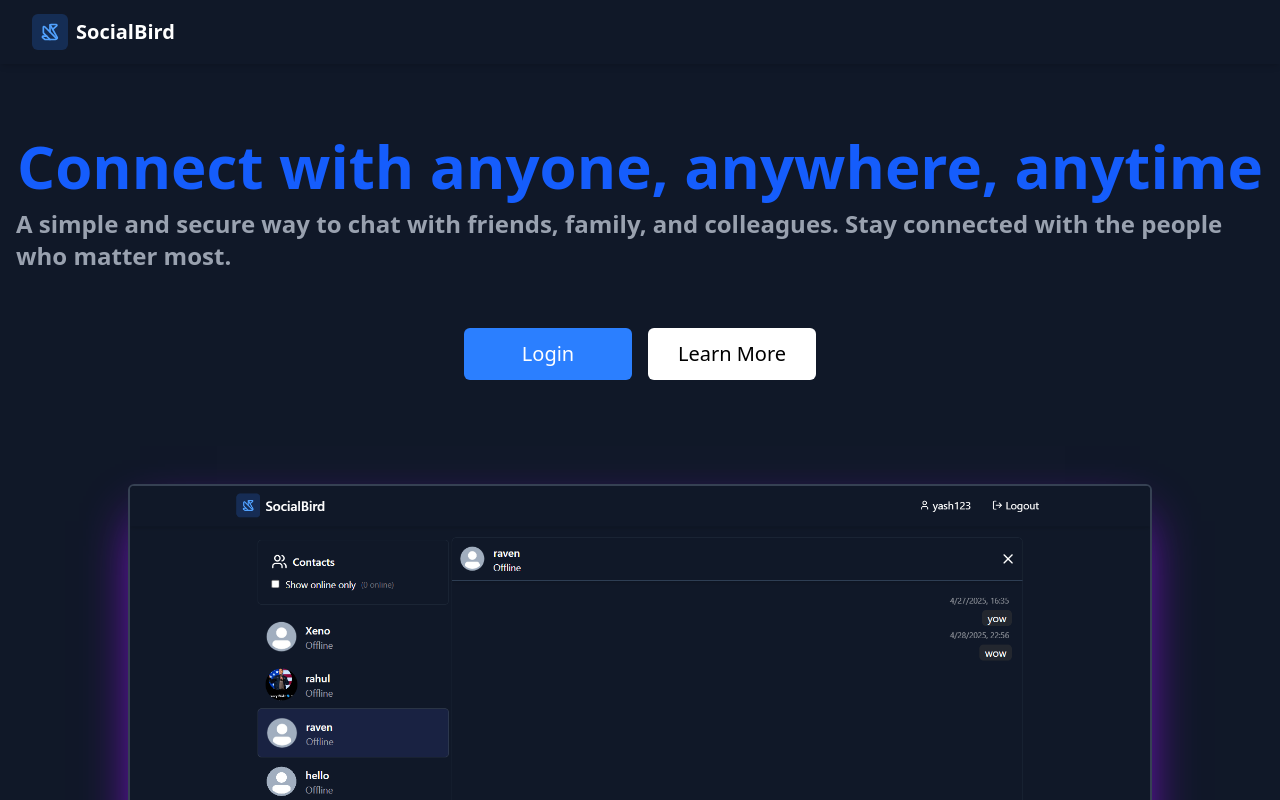
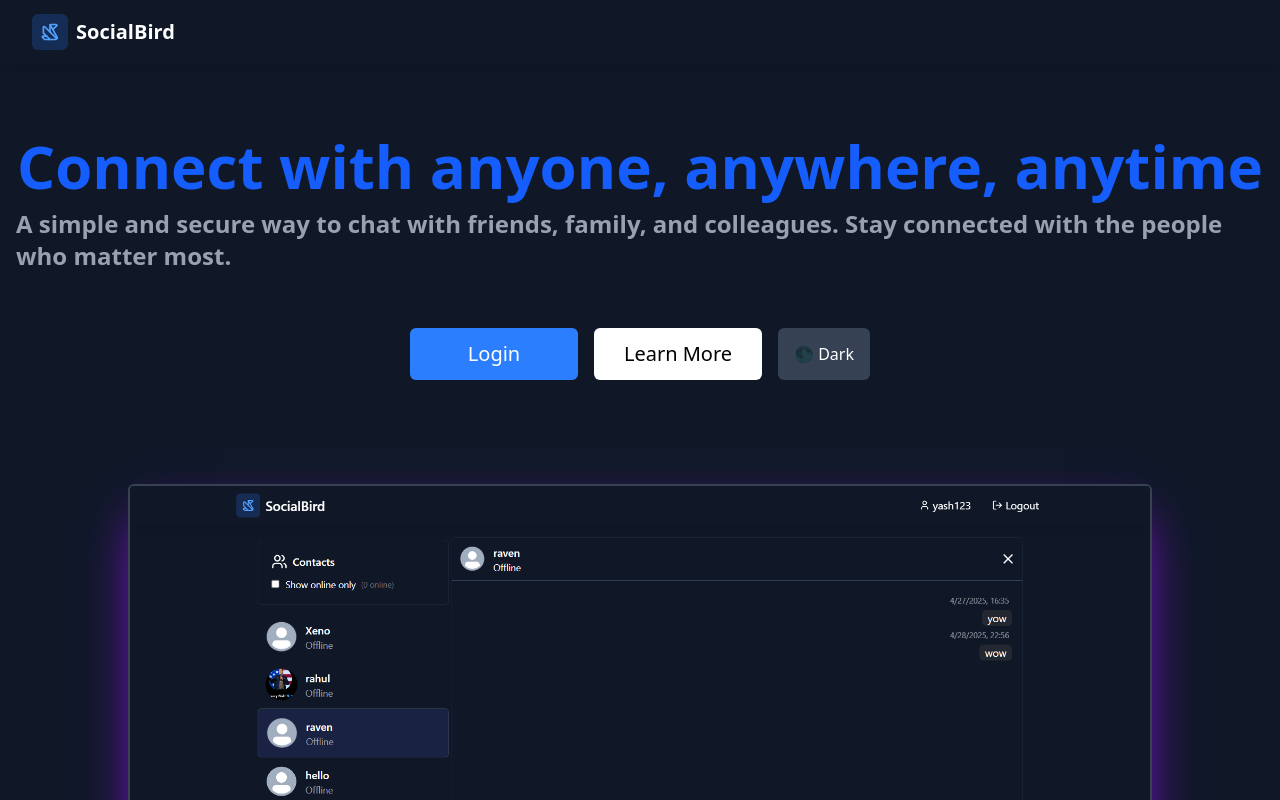
Before and after one commit to Yashxp1/SocialBird, a React (Vite) app in the folder client/: page / in a window 1280 px wide. Shown: the top 800 px of the page. Built offline with nearby package versions, Linux system fonts and the light colour scheme; no server answers.

Commit message:
add dark mode feature

```diff
--- a/client/src/App.tsx
+++ b/client/src/App.tsx
@@ -10,6 +10,8 @@ import { Toaster } from 'react-hot-toast';
 import Navbar from './components/Navbar';
 import Landing from './pages/Landing';
 import NotFound from './pages/NotFound';
+import { ThemeProvider } from './context/ThemeContext';
+import './index.css'
 
 const App = () => {
   const { authUser, checkAuth, isCheckingAuth, onlineUsers } = useAuthStore();
@@ -27,6 +29,8 @@ const App = () => {
   }
 
   return (
+    <>
+      <ThemeProvider>
         <div className="text-white">
           <Navbar />
           <Routes>
@@ -60,6 +64,8 @@ const App = () => {
 
           <Toaster />
         </div>
+      </ThemeProvider>
+    </>
   );
 };
 
--- /dev/null
+++ b/client/src/components/DarkModeToggle.tsx
@@ -0,0 +1,16 @@
+import { useDarkMode } from '../context/ThemeContext';
+
+const DarkModeToggle = () => {
+  // const darkMode = false;
+  const { darkMode, setDarkMode } = useDarkMode();
+  return (
+    <button
+      onClick={() => setDarkMode(!darkMode)}
+      className="bg-gray-700 px-4 rounded-md"
+    >
+      {darkMode ? '☀️Light' : '🌑 Dark'}
+    </button>
+  );
+};
+
+export default DarkModeToggle;
--- /dev/null
+++ b/client/src/context/ThemeContext.tsx
@@ -0,0 +1,52 @@
+import {
+  createContext,
+  Dispatch,
+  ReactNode,
+  SetStateAction,
+  useContext,
+  useEffect,
+  useState,
+} from 'react';
+
+// const ThemeContext = createContext('light');
+
+interface ThemeContextType {
+  darkMode: boolean;
+  setDarkMode: Dispatch<SetStateAction<boolean>>;
+}
+
+interface ThemeProviderProps {
+  children: ReactNode;
+}
+
+const ThemeContext = createContext<ThemeContextType | undefined>(undefined);
+
+export const ThemeProvider = ({ children }: ThemeProviderProps) => {
+  const [darkMode, setDarkMode] = useState(
+    localStorage.getItem('theme') === 'dark'
+  );
+
+  useEffect(() => {
+    if (darkMode) {
+      document.documentElement.classList.add('dark');
+      localStorage.setItem('theme', 'dark');
+    } else {
+      document.documentElement.classList.remove('dark');
+      localStorage.setItem('theme', 'light');
+    }
+  }, [darkMode]);
+
+  return (
+    <ThemeContext.Provider value={{ darkMode, setDarkMode }}>
+      {children}
+    </ThemeContext.Provider>
+  );
+};
+
+export const useDarkMode = () => {
+  const context = useContext(ThemeContext);
+  if (!context) {
+    throw new Error('useDarkMode must be used within a ThemeProvider');
+  }
+  return context;
+};
--- a/client/src/index.css
+++ b/client/src/index.css
@@ -1,5 +1,7 @@
 @import "tailwindcss";
 
+/* @custom-variant dark (&:where(.dark, .dark *)); */
+@custom-variant dark (&:where(.dark, .dark *));
 
 ::-webkit-scrollbar {
   width: 8px;
--- a/client/src/pages/Landing.tsx
+++ b/client/src/pages/Landing.tsx
@@ -2,9 +2,11 @@ import { Link } from 'react-router-dom';
 import Features from '../components/Features';
 import Footer from '../components/Footer';
 import image from '/image.png';
+import DarkModeToggle from '../components/DarkModeToggle';
+
 const Landing = () => {
   return (
-    <div className="bg-gray-900 pt-16 px-4">
+    <div className="bg-gray-900 dark:bg-pink-600  pt-16 px-4">
       <div className="flex flex-col justify-center items-center ">
         <span className="flex flex-col justify-center items-center">
           <h1 className="text-4xl text-blue-600 md:text-6xl lg:text-6xl pt-10 md:pt-18 font-bold">
@@ -25,6 +27,7 @@ const Landing = () => {
           <button className="w-42 cursor-pointer py-3 flex justify-center items-center rounded-md bg-white text-black text-xl">
             Learn More
           </button>
+          <DarkModeToggle />
         </div>
 
         <div className="md:px-28 pt-12 rounded-md border-gray-700 ">
```
Lines whose indentation alone changed are shown as unchanged.
